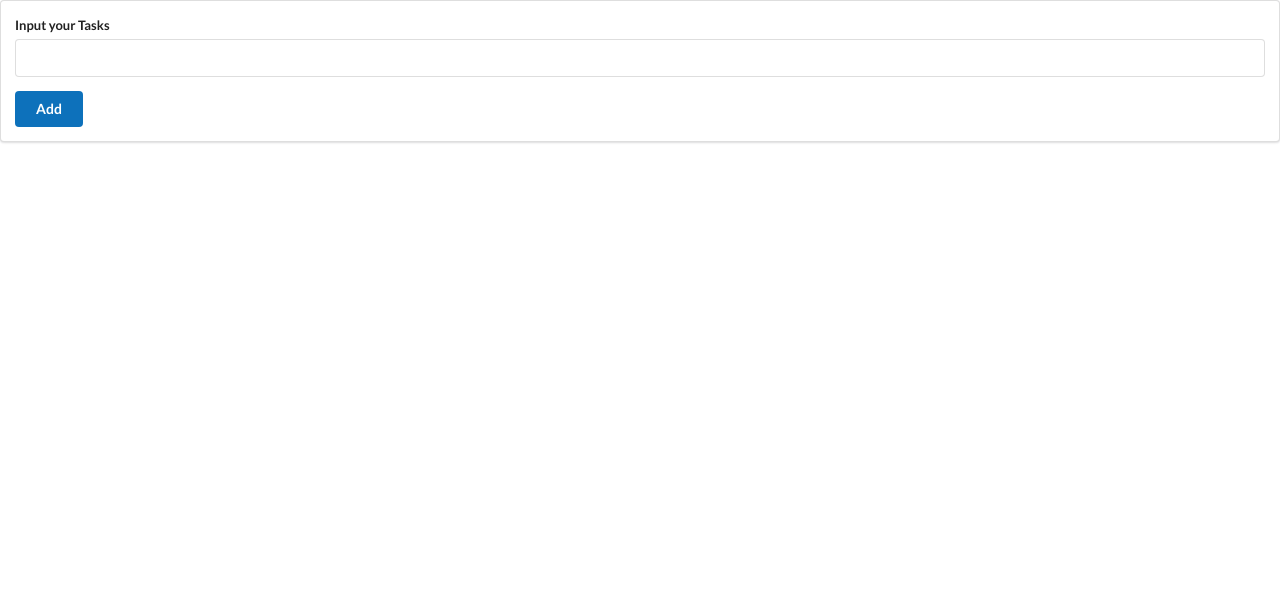
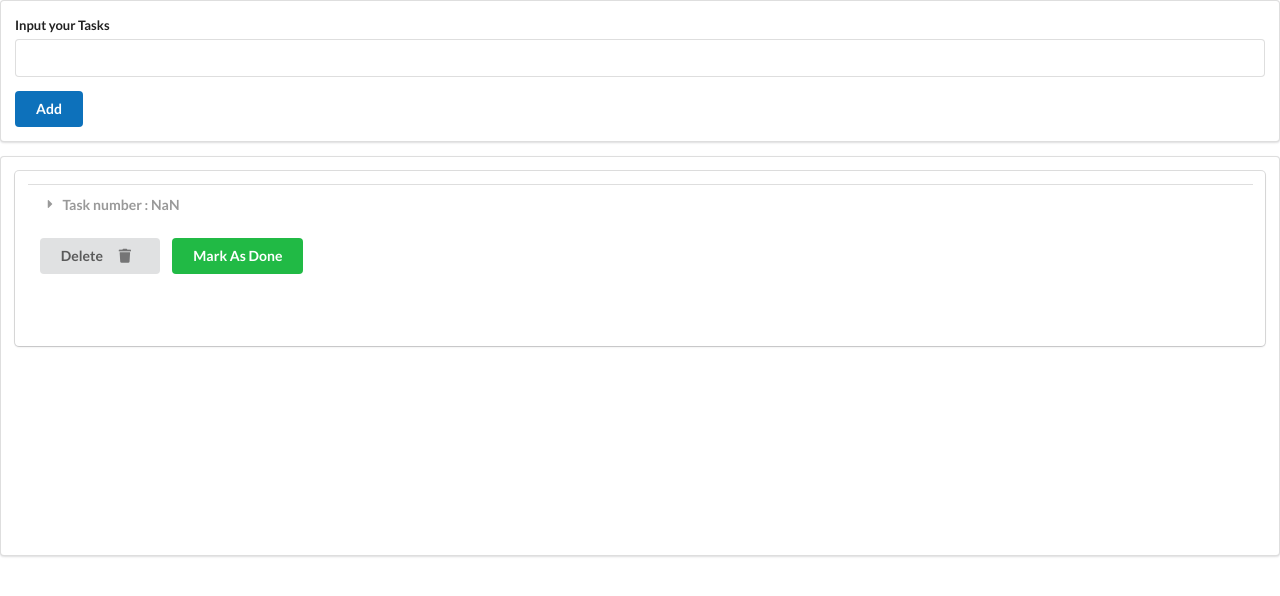
Before and after one commit to VengateshGV6383/redux, a React (Create React App) app: page / in a window 1280 px wide. Both pictures are taken after a click on the button "Add". Shown: the top 596 px of the page. Built offline with nearby package versions, Linux system fonts and the light colour scheme.

Commit message:
Created a TODOLIST with deleting and marking as done using reedux toolkit

```diff
--- a/src/CreateSlice.js
+++ b/src/CreateSlice.js
@@ -6,15 +6,32 @@ export const tasklistSlice = createSlice({
   },
   reducers: {
     addTask: (state, action) => {
-      const task = action.payload;
+      const task = action.payload.task;
+      const isCompleted = action.payload.isCompleted;
       const id = parseInt(localStorage.getItem("userid"));
-      state.tasklist.push({ id: id, task: task });
+      state.tasklist.push({ id: id, task: task, isCompleted: isCompleted });
       localStorage.setItem("userid", `${id + 1}`);
     },
     deleteTask: (state, action) => {
-      state.tasklist.filter((item) => item.id !== action.payload);
+      state.tasklist = state.tasklist.filter(
+        (item) => item.id !== action.payload.id
+      );
+    },
+    markAsdone: (state, action) => {
+      const id = action.payload.id;
+      const task = action.payload.task;
+      const newTask = state.tasklist.filter(
+        (item) => item.id === id && item.task === task
+      );
+      newTask.isCompleted = true;
+      newTask.id = id;
+      newTask.task = task;
+      state.tasklist = state.tasklist.filter(
+        (item) => item.id !== action.payload.id
+      );
+      state.tasklist.push(newTask);
     },
   },
 });
-export const { addTask, deleteTask } = tasklistSlice.actions;
+export const { addTask, deleteTask, markAsdone } = tasklistSlice.actions;
 export default tasklistSlice.reducer;
--- a/src/components/App.jsx
+++ b/src/components/App.jsx
@@ -1,25 +1,47 @@
 import React from 'react';
-import { addTask,deleteTask} from '../CreateSlice';
+import { addTask,deleteTask,markAsdone} from '../CreateSlice';
 import { useSelector,useDispatch } from 'react-redux';
 import InputTasks from './InputTasks';
-//import ListItems from './Listitems';
+import ListItems from './Tasks';
+import './app.css';
+
 const App=()=>{
 
     const selector=useSelector((state)=>state.tasklist)
     const dispatch=useDispatch()
     const addingTodos=(task)=>{
-        dispatch(addTask(task))
+        dispatch(addTask({task,isCompleted:false}))
+
         }
-    console.log(selector);
+
+    const keys=Object.keys(selector)
+    const removeTask=(id)=>{
+
+    dispatch(deleteTask({id:id}))
+}
+
+const setCompleted=({id,task})=>{
+    	dispatch(markAsdone({id:id,task:task}))
+}
     return(
-<React.Fragment>
-    <div className="ui segment">
+<div>
+    <div className="ui segment" style={{maxHeight:"200px",position:"relative"}}>
          <InputTasks handleOnClickBtn={addingTodos}/>
      </div>
+                <div className="ui segment" style={{height:"400px",overflow:"auto"}}>
+                <div className="ui styled accordion" style={{maxHeight:"max-content",width:"100%",overflow:"auto",padding:"1%"}} >
+                    {
+                           <ListItems tasklist={selector[keys]} filter={removeTask} setCompleted={setCompleted}/>
+                    }
+                </div>
+                </div>
 
-</React.Fragment>
+
+
+
+</div>
 
     )
 
 }
-export default App;
+export default App
--- a/src/components/InputTasks.jsx
+++ b/src/components/InputTasks.jsx
@@ -4,13 +4,23 @@ import { useState } from 'react';
 const InputTasks=({handleOnClickBtn})=>{
 
     const [task,setTask]=useState(' ');
+    const handleonChange=(e)=>{
+        setTask(e.target.value);
+    }
+    const buttonClicked=()=>{
+        if(task.length<=100)
+            handleOnClickBtn(task);
+        else
+            window.alert("Dont provide any tasks higher than 100 characters")
+        setTask(" ");
+    }
     return (
         <div className="ui form">
             <div className="field">
                 <label htmlFor="todoinp">Input your Tasks</label>
-                <input type="text" id="todoinp" value={task} onChange={(e)=>setTask(e.target.value)}/>
+                <input type="text" id="todoinp" value={task} onChange={handleonChange}/>
             </div>
-            <button className="ui primary button" onClick={()=>handleOnClickBtn(task)}>Add</button>
+            <button className="ui primary button" onClick={buttonClicked}>Add</button>
         </div>
     )
 }
--- /dev/null
+++ b/src/components/Tasks.jsx
@@ -0,0 +1,41 @@
+import React, { useState } from 'react';
+const ListItems = ({tasklist,filter,setCompleted}) => {
+    const [idx,setActiveIdx]=useState(null);
+
+    const setActiveDropdown=(index)=>{
+        setActiveIdx(index);
+    }
+
+    return (
+    <React.Fragment>
+        {
+            tasklist?.map((item,index)=>{
+                return(
+            <div onClick={()=>setActiveDropdown(index)} key={item.id} style={{height:"150px",overflow:"auto"}} >
+            <div className={idx===index?"active title":"title"}>
+                    <i className="dropdown icon"></i>
+                    {`Task number : ${item.id}`}
+           </div>
+            <div className={idx===index?"active content":"content"}>
+                <div>
+                    {item.task}{item.isCompleted ?<p className="ui green left pointing label">Done</p>:<p className="ui left pointing label">Not yet completed</p> }
+                </div>
+
+
+            </div>
+             <button className="ui button" style={{margin:"1%"}} onClick={()=>filter(item.id)}>Delete &emsp;<i className="trash icon"></i></button>
+             <button className="ui positive button" style={{marigin:"1%"}} onClick={()=>setCompleted({id:item.id,task:item.task})}>Mark As Done</button>
+         </div>
+
+
+                )
+            })
+        }
+
+    </React.Fragment>
+
+
+    );
+}
+
+export default ListItems;
--- /dev/null
+++ b/src/components/app.css
@@ -0,0 +1,3 @@
+body {
+  height: 100%;
+}
```
Also changed, not shown: src/components/Listitems.jsx (deleted, +0 -19 lines).
